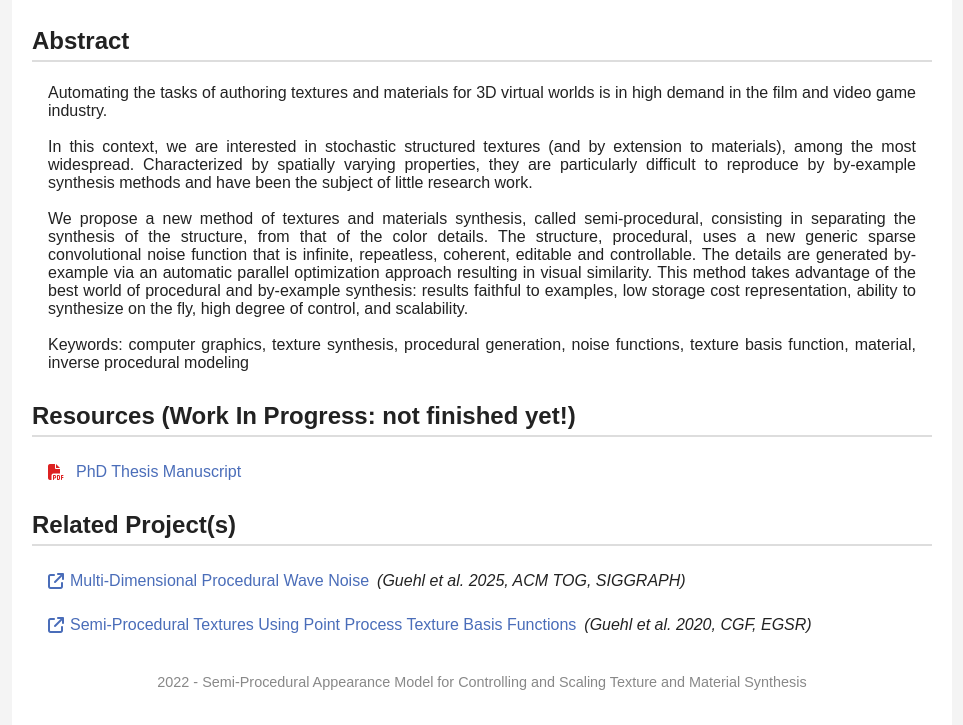
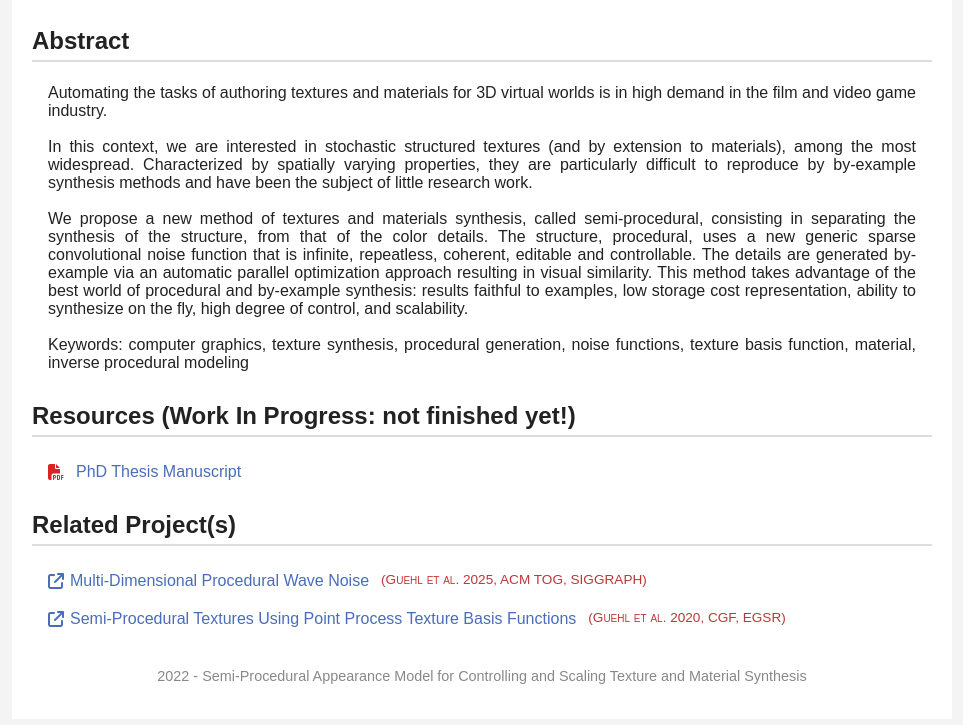
Before and after one commit to PascalGuehl/phd2022-semi-procedural_appearance, a plain HTML site: page index.html in a window 1280 px wide. Shown: the part 755-1480 px from the top of the page, without its empty margins (158-1121 px from the left). Drawn offline with Linux system fonts and the light colour scheme.

Commit message:
updatae website

```diff
--- a/index.html
+++ b/index.html
@@ -121,6 +121,13 @@
       font-weight: 900;
     }
 
+    .citation {
+      font-size: 0.85em;
+      font-variant: small-caps;
+      color: #bd3737;
+      margin-left: 4px;
+    }
+
   </style>
 </head>
 <body>
@@ -185,12 +192,12 @@
     <div class="resource-links" style="padding-left: 16px; padding-right: 16px; padding-top: 6px;">
       <a href="https://pascalguehl.github.io/siggraph2025-wave-noise-code/" target="_blank">
         <i class="fa-solid fa-external-link"></i> Multi-Dimensional Procedural Wave Noise
-      </a> <i>(Guehl et al. 2025, ACM TOG, SIGGRAPH)</i>
+      </a> <span class="citation">(Guehl et al. 2025, ACM TOG, SIGGRAPH)</span>
     </div>
-    <div class="resource-links" style="padding-left: 16px; padding-right: 16px; padding-top: 6px;">
+    <div class="resource-links" style="padding-left: 16px; padding-right: 16px;">
       <a href="https://pascalguehl.github.io/egsr2020-pptbf-semiproctex/" target="_blank">
         <i class="fa-solid fa-external-link"></i> Semi-Procedural Textures Using Point Process Texture Basis Functions
-      </a> <i>(Guehl et al. 2020, CGF, EGSR)</i>
+      </a> <span class="citation">(Guehl et al. 2020, CGF, EGSR)</span>
     </div>
   </section>
 
```
